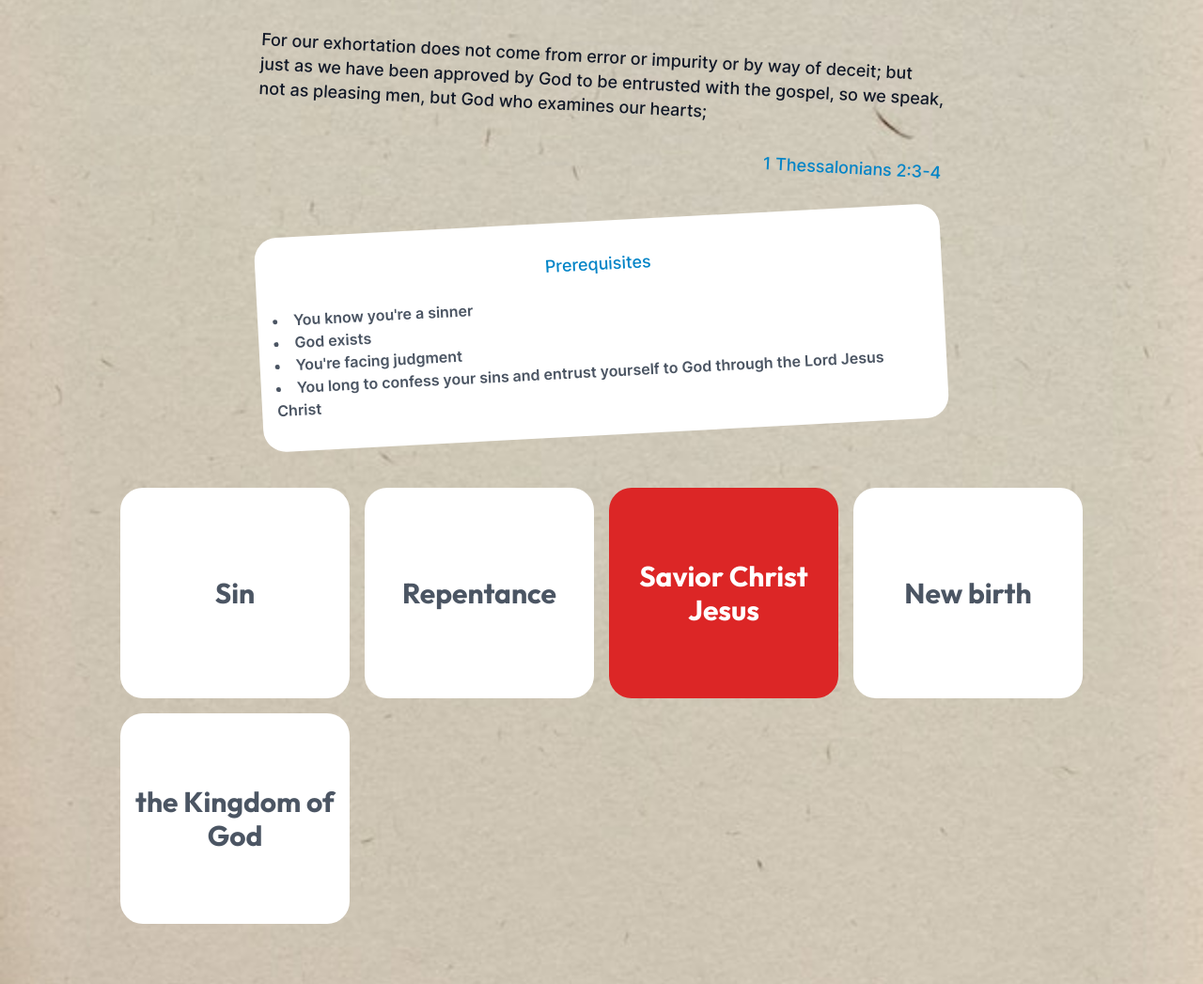
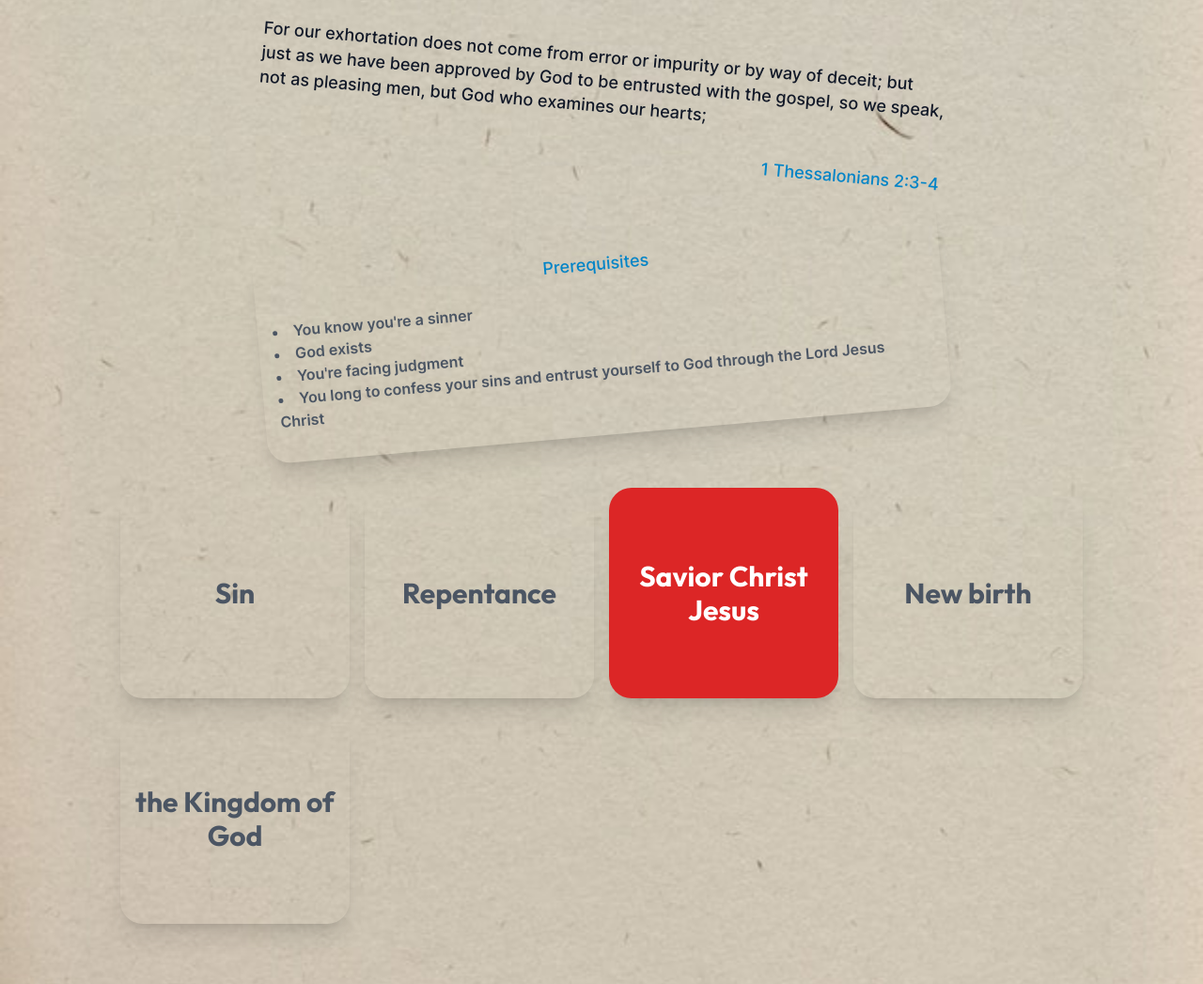
Before and after one commit to pkabore/gospel, a website: page index.html in a window 1280 px wide. Shown: the part 291-1338 px from the top of the page at 94% size. Drawn offline with Linux system fonts and the light colour scheme.

```diff
--- a/index.html
+++ b/index.html
@@ -1,4 +1,4 @@
-<html lang="en" class="mx-auto scroll-smooth bg-white xl:container">
+<html lang="en" class="mx-auto scroll-smooth xl:container">
 	<head>
 		<meta charset="UTF-8" />
 		<meta name="viewport" content="width=device-width, initial-scale=1.0" />
@@ -36,7 +36,7 @@
 				</h1>
 			</header>
 			<section
-				class="rotate-[3deg] text-lg transition duration-300 ease-out hover:rotate-0"
+				class="rotate-[5deg] text-lg transition duration-300 ease-out hover:rotate-0"
 			>
 				<p>
 					For our exhortation does not come from error or impurity or
@@ -49,7 +49,7 @@
 				</p>
 			</section>
 			<section
-				class="rotate-[-3deg] rounded-3xl bg-white p-4 pb-8 transition duration-300 ease-out hover:rotate-0"
+				class="rotate-[-5deg] shadow-xl rounded-3xl p-4 pb-8 transition duration-300 ease-out hover:rotate-0"
 			>
 				<h1 class="my-4 text-center text-lg leading-7 text-sky-600">
 					Prerequisites
@@ -75,7 +75,7 @@
 			<a
 				href="sin.html"
 				target="_blank"
-				class="flex h-56 items-center justify-center rounded-3xl bg-white p-2 text-center text-3xl transition duration-300 ease-in hover:bg-[crimson] hover:text-white"
+				class="flex h-56 items-center justify-center rounded-3xl p-2 text-center text-3xl transition duration-300 ease-in shadow-xl hover:bg-[crimson] hover:text-white"
 			>
 				Sin
 			</a>
@@ -83,7 +83,7 @@
 			<a
 				href="repentance.html"
 				target="_blank"
-				class="flex h-56 items-center justify-center rounded-3xl bg-white p-2 text-center text-3xl transition duration-300 ease-in hover:bg-lime-600 hover:text-white"
+				class="flex h-56 items-center justify-center rounded-3xl p-2 text-center text-3xl transition duration-300 ease-in shadow-xl hover:bg-lime-600 hover:text-white"
 			>
 				Repentance
 			</a>
@@ -91,7 +91,7 @@
 			<a
 				href="savior.html"
 				target="_blank"
-				class="flex h-56 items-center justify-center rounded-3xl hover:bg-opacity-90 p-2 text-center text-3xl transition duration-300 ease-in bg-red-600 text-white"
+				class="flex h-56 items-center justify-center rounded-3xl hover:bg-opacity-90 p-2 text-center text-3xl transition duration-300 ease-in shadow-xl bg-red-600 text-white"
 			>
 				Savior Christ Jesus
 			</a>
@@ -99,14 +99,14 @@
 			<a
 				href="newbirth.html"
 				target="_blank"
-				class="flex h-56 items-center justify-center rounded-3xl bg-white p-2 text-center text-3xl transition duration-300 ease-in hover:bg-blue-600 hover:text-white"
+				class="flex h-56 items-center justify-center rounded-3xl p-2 text-center text-3xl transition duration-300 ease-in shadow-xl hover:bg-blue-600 hover:text-white"
 			>
 				New birth
 			</a>
 			<a
 				href="kingdom.html"
 				target="_blank"
-				class="flex h-56 items-center justify-center rounded-3xl bg-white p-2 text-center text-3xl transition duration-300 ease-in hover:bg-purple-600 hover:text-white"
+				class="flex h-56 items-center justify-center rounded-3xl p-2 text-center text-3xl transition duration-300 ease-in shadow-xl hover:bg-purple-600 hover:text-white"
 			>
 				the Kingdom of God
 			</a>
--- a/tailwind.config.js
+++ b/tailwind.config.js
@@ -2,7 +2,7 @@
 /** @type {import('tailwindcss').Config} */
 
 module.exports = {
-  content: ["public/**/*.html"],
+  content: ["*.html"],
   theme: {
     extend: {
       colors: {
```
Also changed, not shown: assets/css/app.min.css.
